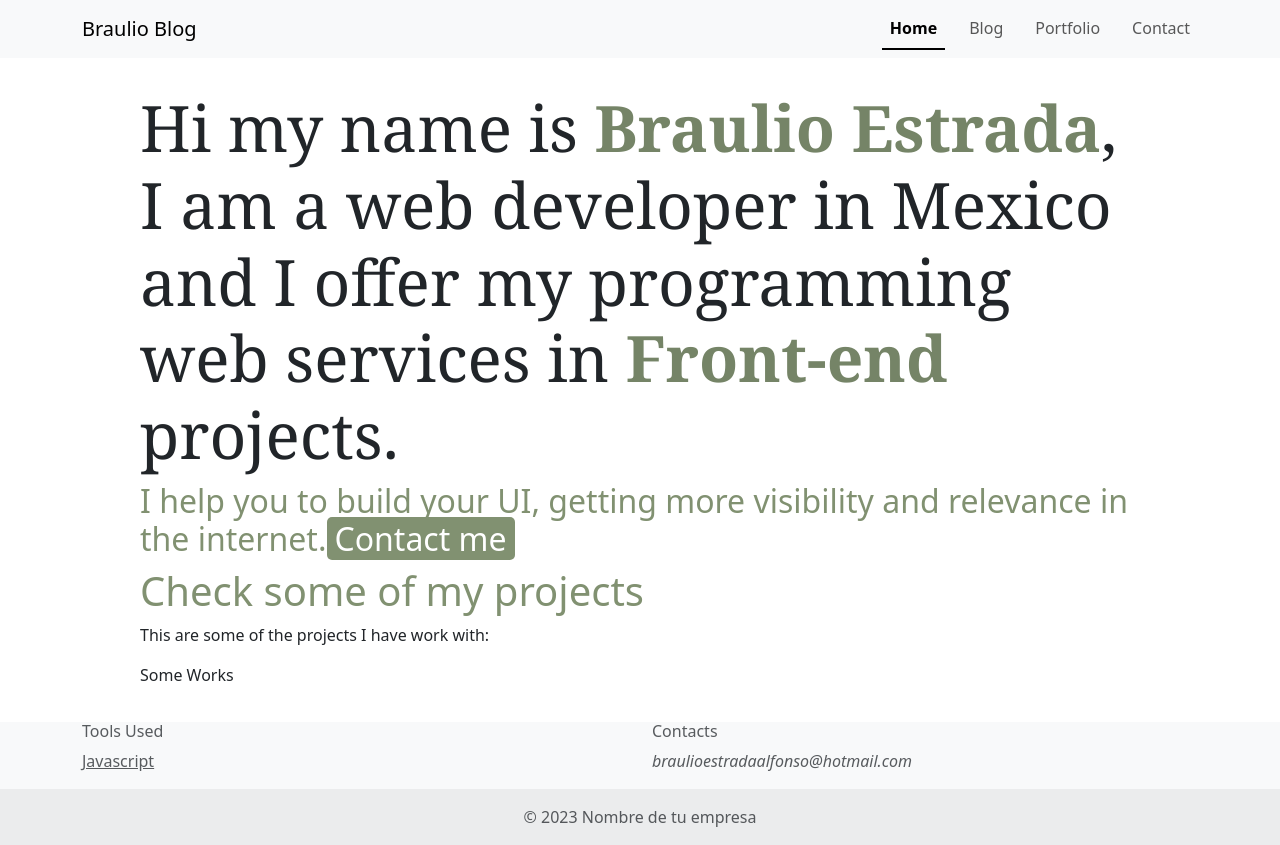
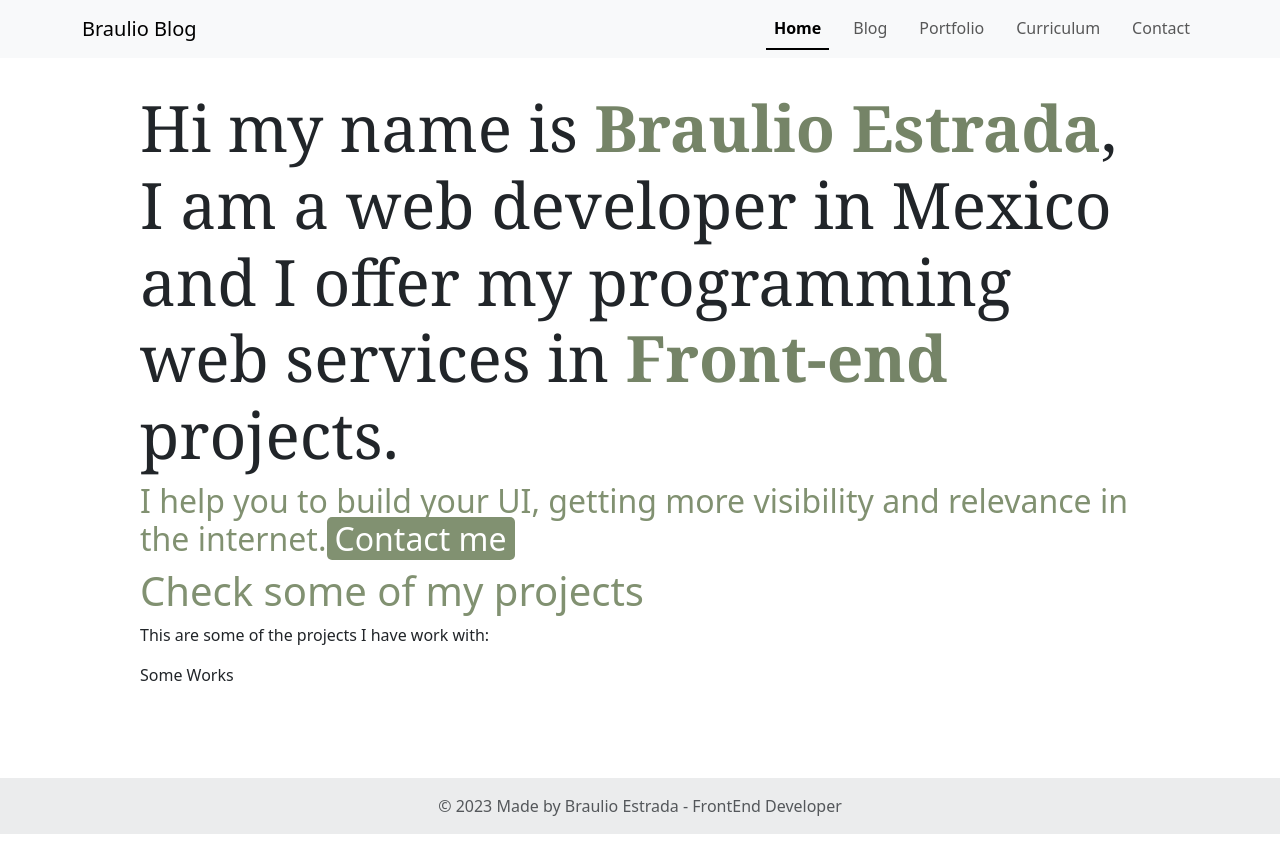
Before and after one commit to Braulio95/toniconectalandingpage, a React (Create React App) app: page / in a window 1280 px wide. Built offline with nearby package versions, Linux system fonts and the light colour scheme.

Commit message:
fixing bugs

```diff
--- a/src/components/Footer/Footer.tsx
+++ b/src/components/Footer/Footer.tsx
@@ -1,47 +1,15 @@
 import React from "react";
-import { FooterProps } from "../../types/interfaces/FooterProps";
-import { Col, Container, Row } from "react-bootstrap";
 
-export const Footer = ({ ToolsUsed, Contacts }: FooterProps) => {
+export const Footer = () => {
   return (
     <footer className="bg-light text-center text-lg-start text-muted">
-      <div className="mt-auto">
-        <Container>
-          <Row>
-            <Col md={6}>
-              <h6>Tools Used</h6>
-              <ul className="list-unstyled">
-                {ToolsUsed.map(({ label }) => {
-                  return (
-                    <li>
-                      <a href="#!" className="text-reset">
-                        {label}
-                      </a>
-                    </li>
-                  );
-                })}
-              </ul>
-            </Col>
-            <Col md={6}>
-              <h6>Contacts</h6>
-              <ul className="list-unstyled">
-                {Contacts.map(({ label }) => {
-                  return (
-                    <li>
-                      <i className="fas fa-map-marker-alt me-2">{label}</i>
-                    </li>
-                  );
-                })}
-              </ul>
-            </Col>
-          </Row>
-        </Container>
-      </div>
+      <div className="mt-auto"></div>
       <div
         className="text-center p-3"
         style={{ background: "rgba(0, 0, 0, 0.05)" }}
       >
-        © {new Date().getFullYear()} Nombre de tu empresa
+        © {new Date().getFullYear()} Made by Braulio Estrada - FrontEnd
+        Developer
       </div>
     </footer>
   );
--- a/src/constants/routes.ts
+++ b/src/constants/routes.ts
@@ -3,6 +3,7 @@ const mainRouter = () => ({
     BLOG: '/blog',
     CONTACT: '/contact',
     PORTFOLIO: '/portfolio',
+    CURRICULUM: '/curriculum'
 
 });
 export const MAIN_ROUTES = mainRouter();
--- a/src/index.css
+++ b/src/index.css
@@ -5,6 +5,7 @@ body {
     sans-serif;
   -webkit-font-smoothing: antialiased;
   -moz-osx-font-smoothing: grayscale;
+  max-width: 100vw;
 }
 
 code {
--- a/src/modules/Home/Home.tsx
+++ b/src/modules/Home/Home.tsx
@@ -5,7 +5,7 @@ import Row from "react-bootstrap/Row";
 
 export const Home = () => {
   return (
-    <Container className="home" fluid="xl" style={{ minHeight: "75vh" }}>
+    <Container className="home" fluid="xl" style={{ minHeight: "82vh" }}>
       <Row>
         <Col>
           <h1>
--- /dev/null
+++ b/src/modules/curriculum/Curriculum.tsx
@@ -0,0 +1,10 @@
+import React from "react";
+import Container from "react-bootstrap/Container";
+
+export const Curriculum = () => {
+  return (
+    <Container className="home" fluid="xl" style={{ minHeight: "75vh" }}>
+      Curriculum
+    </Container>
+  );
+};
--- a/src/router/MainRoutes.tsx
+++ b/src/router/MainRoutes.tsx
@@ -7,9 +7,10 @@ import { Contact } from "../modules/Contact/Contact";
 import { Footer } from "../components/Footer/Footer";
 import NavBarComp from "../components/NavBar/NavBarComp";
 import { MAIN_ROUTES } from "../constants/routes";
+import { Curriculum } from "../modules/curriculum/Curriculum";
 
 export const MainRoutes = () => {
-  const { HOME, BLOG, PORTFOLIO, CONTACT } = MAIN_ROUTES;
+  const { HOME, BLOG, PORTFOLIO, CONTACT, CURRICULUM } = MAIN_ROUTES;
   const navTabs = [
     {
       id: 1,
@@ -26,15 +27,18 @@ export const MainRoutes = () => {
       label: "Portfolio",
       routePath: PORTFOLIO,
     },
+
     {
       id: 4,
+      label: "Curriculum",
+      routePath: CURRICULUM,
+    },
+    {
+      id: 5,
       label: "Contact",
       routePath: CONTACT,
     },
   ];
-
-  const ToolsUsed = [{ id: 1, label: "Javascript", routePath: "javascript" }];
-  const Contacts = [{ id: 1, label: "braulioestradaalfonso@hotmail.com" }];
 
   return (
     <BrowserRouter>
@@ -47,10 +51,11 @@ export const MainRoutes = () => {
           <Route path={HOME} element={<Home />} />
           <Route path={BLOG} element={<Blog />} />
           <Route path={PORTFOLIO} element={<Portfolio />} />
+          <Route path={CURRICULUM} element={<Curriculum />} />
           <Route path={CONTACT} element={<Contact />} />
         </Routes>
       </div>
-      <Footer ToolsUsed={ToolsUsed} Contacts={Contacts} />
+      <Footer />
     </BrowserRouter>
   );
 };
```
